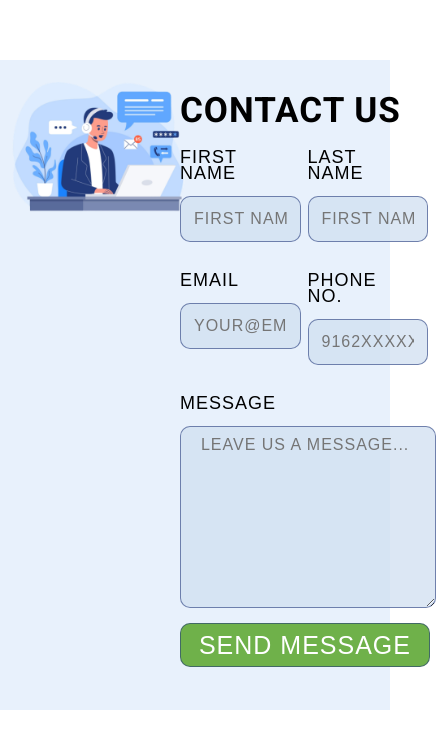
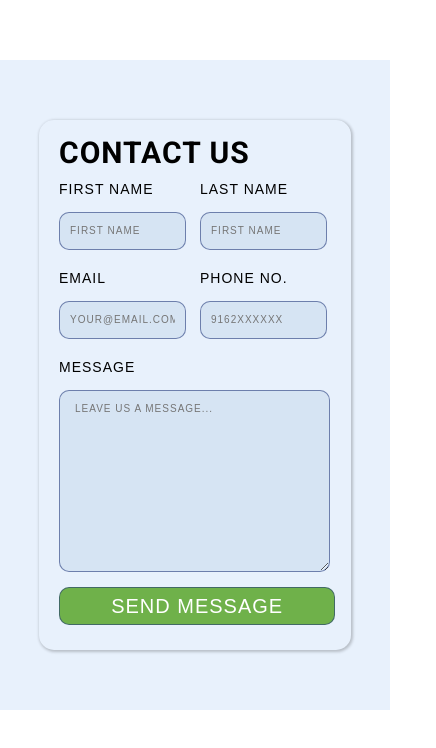
Before and after one commit to codewithbharat/hostelBees, a React (Vite) app in the folder client/: page /contact in a window 390 px wide. Shown: the top 748 px of the page, 436 px wide, since content can reach past the window. Built offline with nearby package versions, Linux system fonts and the light colour scheme.

Commit message:
done -> contact.jsx

```diff
--- a/client/src/pages/styles/Contact.css
+++ b/client/src/pages/styles/Contact.css
@@ -103,3 +103,47 @@
   font-weight: 500;
   font-size: 25px;
 }
+
+@media (max-width: 480px) {
+  .contact {
+    align-items: center;
+    justify-content: center;
+  }
+  .contact__form {
+    width: 80%;
+  }
+
+  .contact__form h2 {
+    font-size: 30px;
+  }
+
+  .contact__form form {
+    padding: 25px;
+    border-radius: 15px;
+    box-shadow: 1px 1px 3px 1px #00000036;
+    padding-left: 5px;
+  }
+
+  .contact__form label {
+    font-size: 14px;
+    padding-top: 20px;
+  }
+
+  .contact__form input {
+    font-size: 10px;
+    padding: 10px;
+  }
+
+  .contact__form textarea {
+    font-size: 10px;
+    padding: 10px 15px;
+  }
+
+  .contact__form input[type="submit"] {
+    font-size: 20px;
+  }
+
+  .contact__img {
+    display: none;
+  }
+}
```
